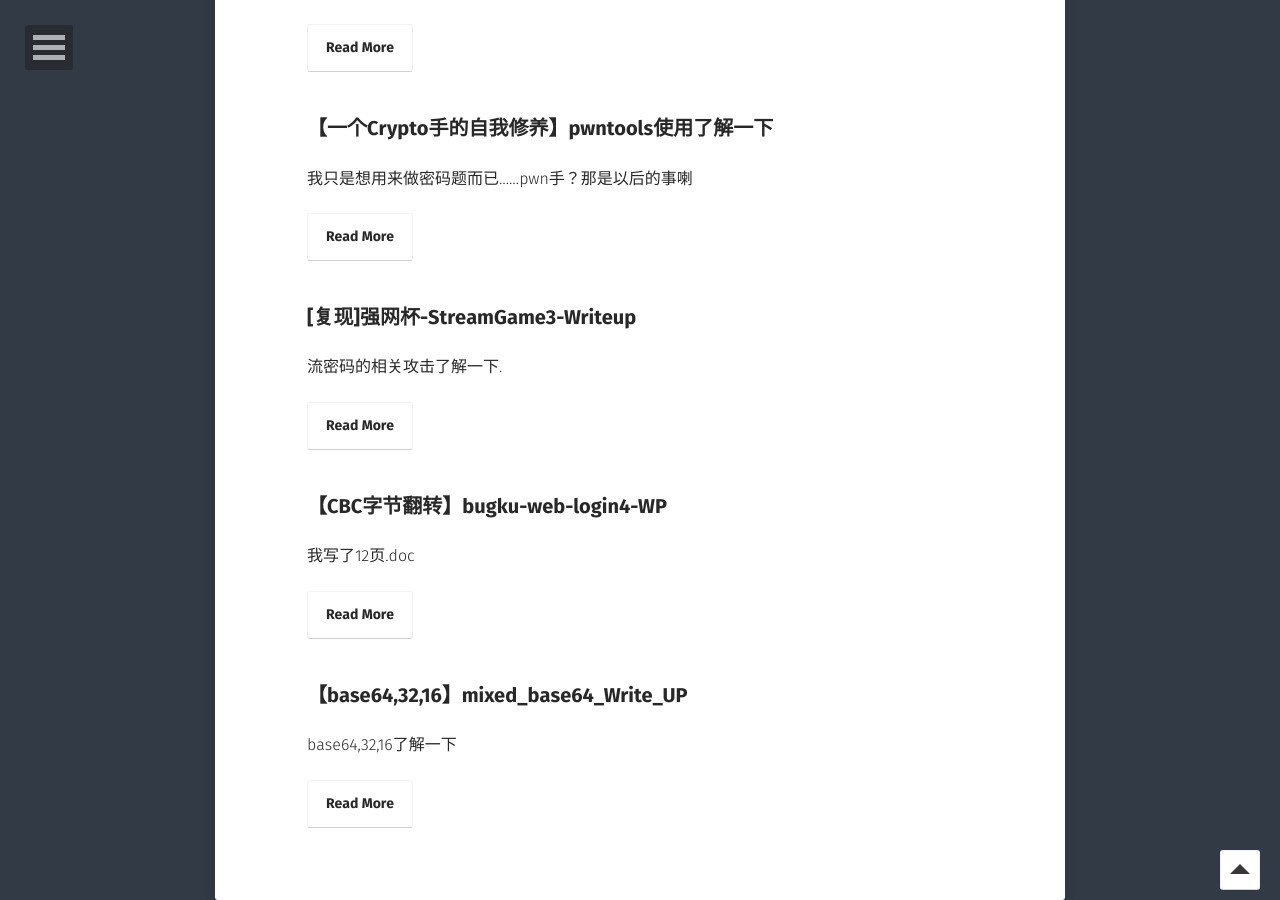
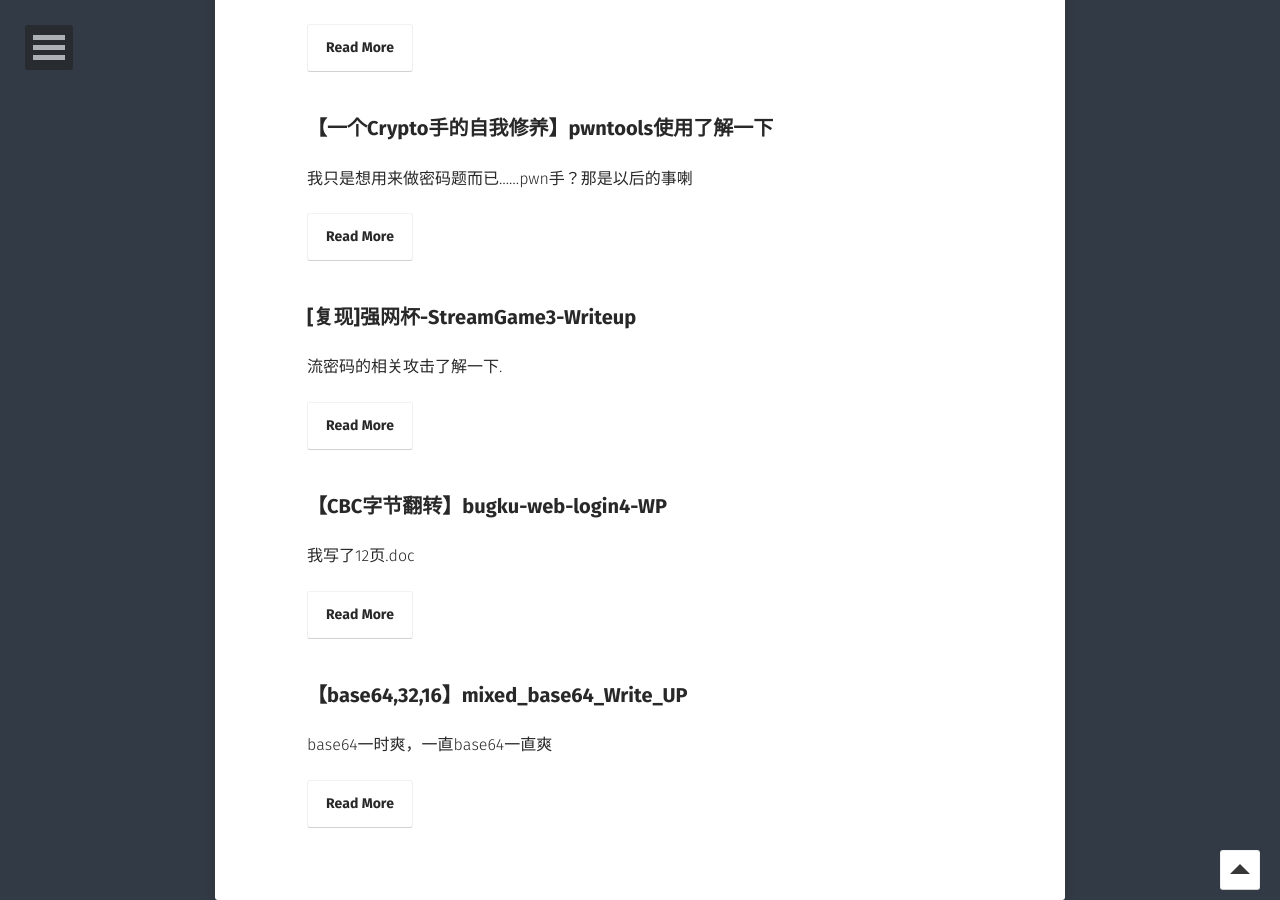
Before and after one commit to RhythmMark/RhythmMark.github.io, a Jekyll site: the page built from posts/index.md, in a window 1280 px wide and 900 px high, scrolled down 3240 px. Built offline with Jekyll 4.4.1, drawn with Linux system fonts in a browser that asks for light colours; some web fonts are replaced; comment, search, counter and statistics services are not loaded; part of the change alters nothing that is shown.

Commit message:
Update 2018-04-23-b64.md

```diff
--- a/_posts/2018-04-23-b64.md
+++ b/_posts/2018-04-23-b64.md
@@ -2,18 +2,12 @@
 layout: post
 title: "【base64,32,16】mixed_base64_Write_UP"
 date: 2018-04-23
-excerpt: "base64,32,16了解一下"
+excerpt: "base64一时爽，一直base64一直爽"
 tags: [base64]
 feature: https://d2slcw3kip6qmk.cloudfront.net/marketing/blogs/tech/base64-header@2x.png
 comments: true
 ---
 这是[南邮CTF平台](http://ctf.nuptzj.cn/)上的一道题
-
-想当年，我还是一个看到等号就闭着眼睛用python base64,32,16都撸一遍的
-
-`+++++ +++++ [->++ +++++ +++<] >++++ +.--- --.++ +++.+ +++++ .++++ +.<`
-
-直到我遇见了它，哭着跑去分清了这三个的区别。
 
 base64是什么就不多说了，我们直接进入重点
 
@@ -23,7 +17,7 @@ base64是什么就不多说了，我们直接进入重点
 
 ![](https://s3.amazonaws.com/stackabuse/media/decimal-to-base64-table.png)
 
-可见它能 ~~把我们的明文加密成~~ 产生{'A'~'Z','a'~'z','0'~'9','+','/'}当然还有个代表补足的字节数的'='
+可见它能把我们的明文加密成{'A'~'Z','a'~'z','0'~'9','+','/'}，和一个代表补足的字节数的'='
 
 再来看看base32的
 
```
